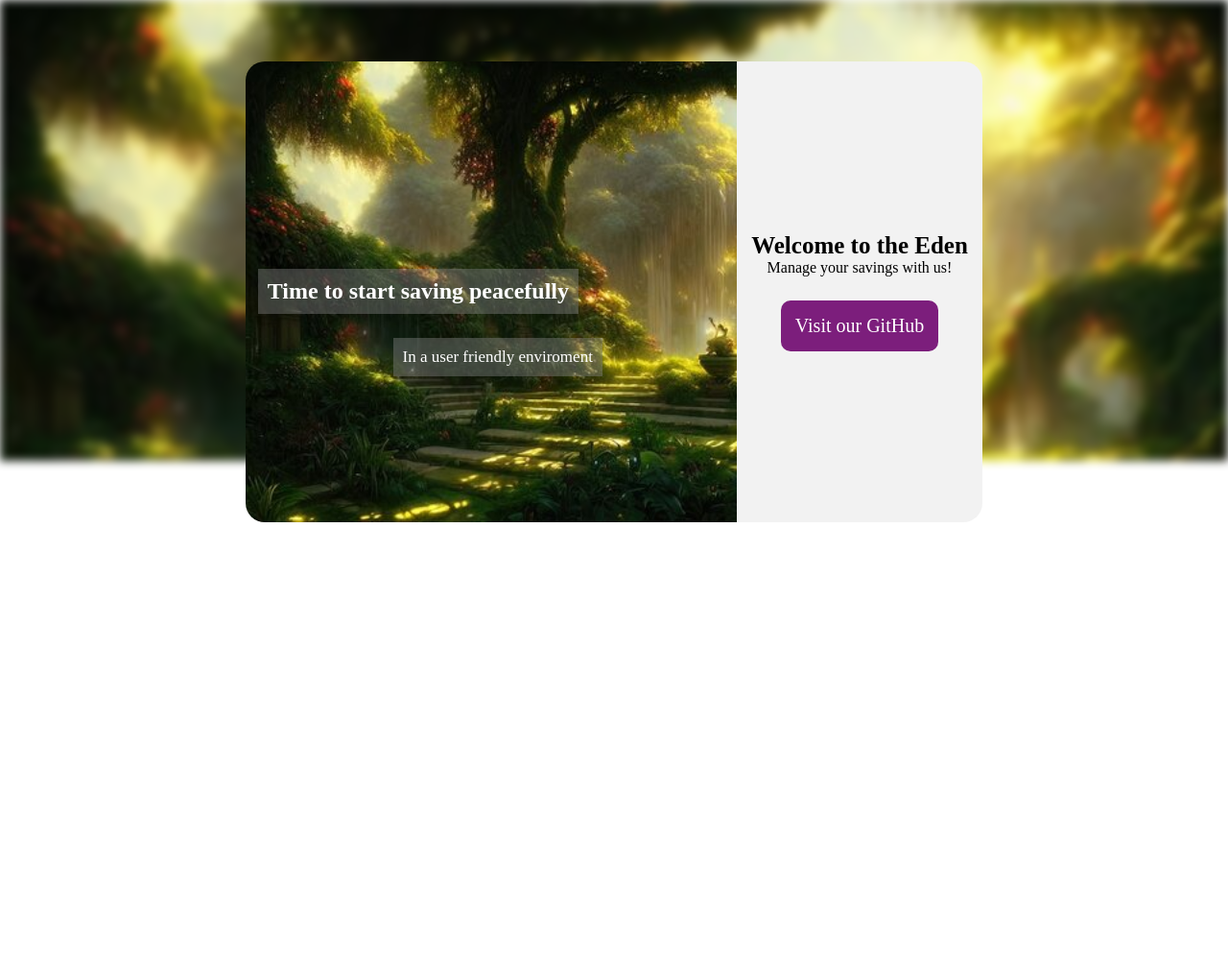
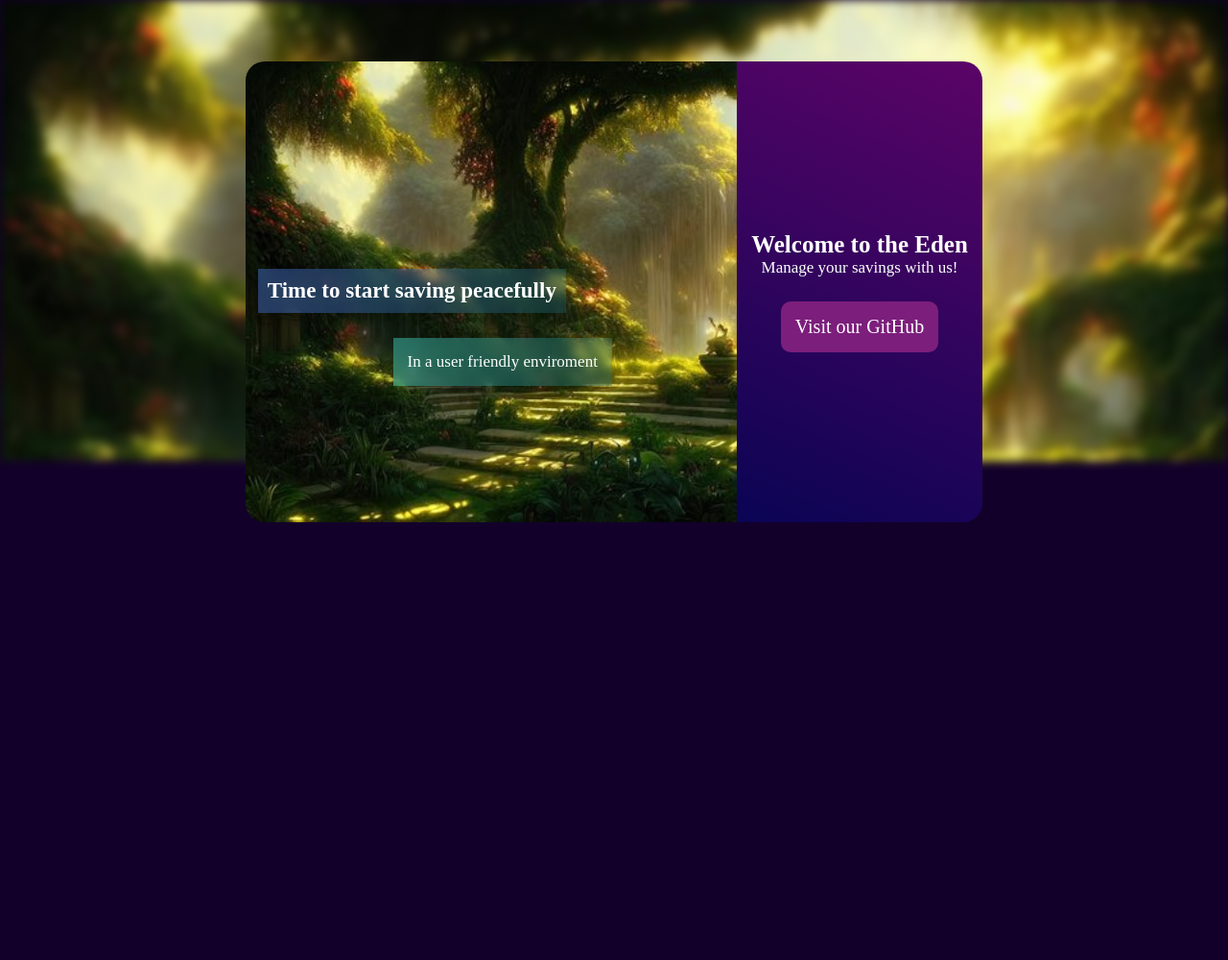
Before and after one commit to Stxn02/Eden-bank-website, a PHP site: page / in a window 1280 px wide. Shown: the whole page at 96% size. Run offline with PHP 8.4, Linux system fonts and the light colour scheme.

Commit message:
Style updates

```diff
--- a/assets/style/style.css
+++ b/assets/style/style.css
@@ -3,14 +3,14 @@
     margin: 0;
 }
 html{
-    background-color: white;
+    background-color: rgb(19, 0, 42);
 }
 body::-webkit-scrollbar{
     transition: all ease 0.25s;
     width: 8.5px;
 }
 body::-webkit-scrollbar-track{
-    background-color: #a58484;
+    background-color: rgb(19, 0, 42);
     transition: all ease 0.25s;
 }
 body::-webkit-scrollbar-thumb{
@@ -59,37 +59,44 @@ body::-webkit-scrollbar-thumb{
         border-bottom-left-radius: 20px;
         position: relative;
     }
-        .css-back2 h2{
+        .css-back2 h2, .css-back2 p{
             color: white;
             position: absolute;
+            padding: 15px;
+            backdrop-filter: blur(5px);
+        }
+        .css-back2 h2{
+            font-size: 23px;
             top: 45%;
             left: 2.5%;
             padding: 10px;
-            background-color: rgba(134, 134, 134, 0.41);
+            background: linear-gradient(90deg, rgba(74, 118, 219, 0.442), rgba(34, 156, 186, 0.218));
         }
         .css-back2 p{
-            color: white;
             font-size: 17px;
-            position: absolute;
             top: 60%;
             left: 30%;
-            padding: 10px;
-            background-color: rgba(134, 134, 134, 0.41);
+            background: linear-gradient(90deg, rgba(74, 219, 202, 0.442), rgba(34, 156, 186, 0.218));
         }
     .css-pagehead{
         flex: 1;
         height: 100%;
         border-top-right-radius: 20px;
         border-bottom-right-radius: 20px;
-        background-color: rgb(242, 242, 242);
+        background: linear-gradient(23deg, rgb(10, 4, 84), rgb(91, 4, 103));
         display: flex;
         flex-direction: column;
         justify-content: center;
         align-items: center;
     }
+        .css-pagehead h2, .css-pagehead p{
+            color: white;
+        }
         .css-pagehead h2{
-            color: black;
             font-size: 25px;
+        }
+        .css-pagehead p{
+            font-size: 17px;
         }
         .css-pagehead a{
             margin-top: 10%;
@@ -102,6 +109,7 @@ body::-webkit-scrollbar-thumb{
             transition: all ease 0.40s;
         }
         .css-pagehead a:hover{
+            opacity: 0.8;
             transition: all ease 0.40s;
             background-color: rgb(63, 30, 124);
             text-decoration: underline;
```
